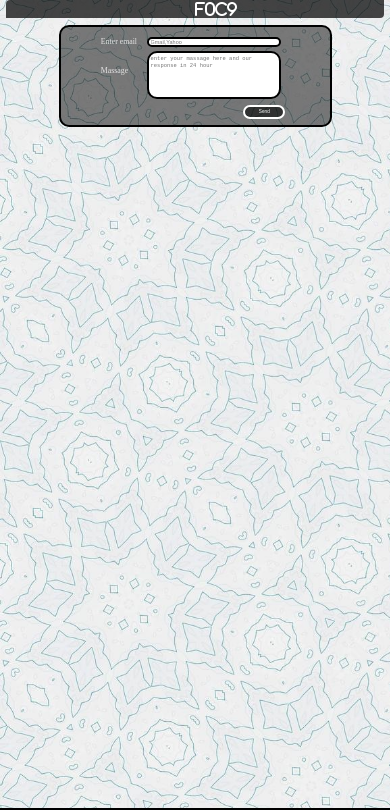
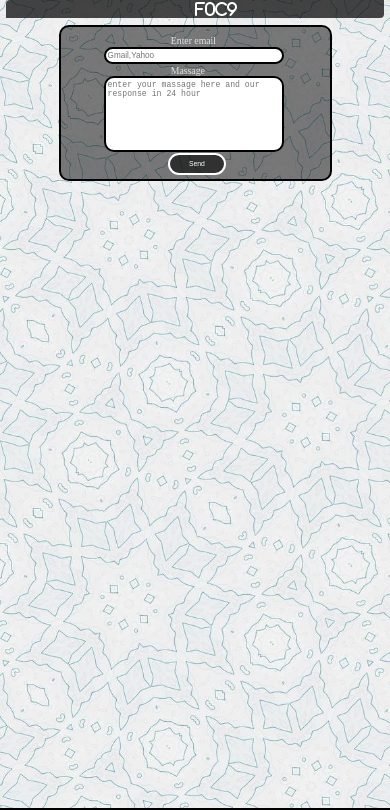
Before and after one commit to mahmoudhassanamin/moon-mole-, a plain HTML site: page contact.html in a window 390 px wide. Shown: the top 810 px of the page. Drawn offline with Linux system fonts and the light colour scheme.

Commit message:
update home and contact style

```diff
--- a/style/contact.css
+++ b/style/contact.css
@@ -62,3 +62,45 @@ form{
     cursor: pointer;
     color:#b7ced2;
 }
+
+
+@media screen and (max-width:720px){
+    form{
+        background-color: rgb(0,0,0,0.5);
+        width: 70vw;
+        height: 40vw;
+        font-size: 2.5vw;
+    }
+    .lemail{
+        top:5%;
+        left:41%;
+
+    }
+    .email{
+        top:13%;
+        left:16%;
+        width: 67%;
+        height: 11%;
+        font-size: 84%;
+    }
+    .lmass{
+
+        top:25%;
+        left:41%;
+    }
+    .mass{
+        top:32%;
+        left:16%;
+        width: 67%;
+        height: 50%;
+        font-size: 84%;
+    }
+
+    .submit{
+        bottom:3%;
+        left:40%;
+        display: block;
+        padding: 2% 7%;
+        font-size: 70%;
+    }
+}
```
Also changed, not shown: style/index_s.css (+25 -0 lines).
